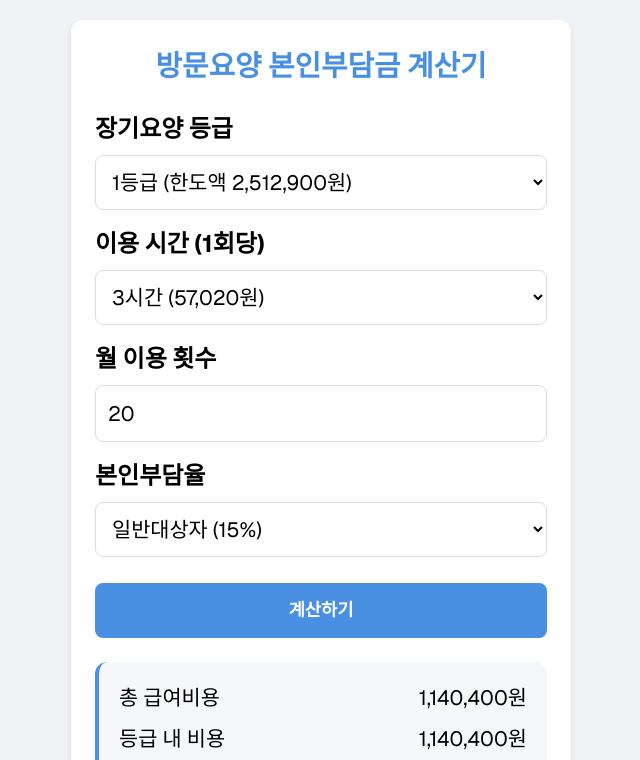
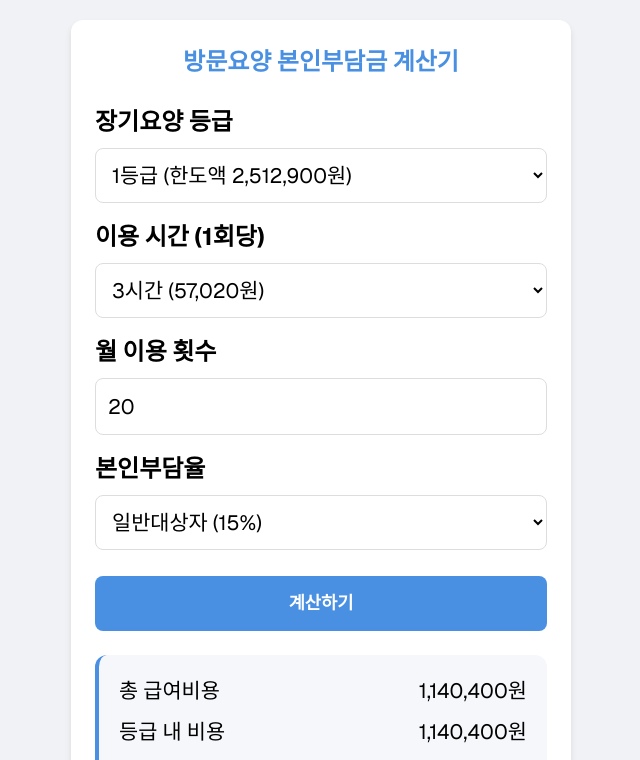
Before and after one commit to jungjk73/long-term-care-frontend, a Next.js app: page / in a window 1280 px wide. Shown: the top 760 px of the page, without its empty margins (319-959 px from the left). Built offline with nearby package versions, Linux system fonts and the light colour scheme.

Commit message:
글씨 크기 조정

```diff
--- a/app/page.tsx
+++ b/app/page.tsx
@@ -57,7 +57,7 @@ export default function Home() {
     return (
         <div className="min-h-screen bg-[#f0f2f5] p-5 flex justify-center items-start font-sans">
             <div className="w-full max-w-[500px] bg-white p-6 rounded-[12px] shadow-[0_4px_6px_rgba(0,0,0,0.1)]">
-                <h1 className="text-[1.8rem] text-center text-[#4a90e2] font-bold mb-6">방문요양 본인부담금 계산기</h1>
+                <h1 className="text-[1.5rem] text-center text-[#4a90e2] font-bold mb-6">방문요양 본인부담금 계산기</h1>
 
                 <div className="mb-4 text-black">
                     <label className="block font-bold mb-2 text-[1.5rem]">장기요양 등급</label>
@@ -134,7 +134,7 @@ export default function Home() {
                         <span>{result.withinLimitCost.toLocaleString()}원</span>
                     </div>
                     <div className="flex justify-between mb-[10px] text-[1.3rem]">
-                        <span>한도 초과액 (100% 자부담)</span>
+                        <span>한도 초과액<br/> (100% 자부담)</span>
                         <span className="text-[#e74c3c] font-bold">{result.overLimitCost.toLocaleString()}원</span>
                     </div>
                     <div className="flex justify-between mb-[10px] text-[1.3rem]">
```
